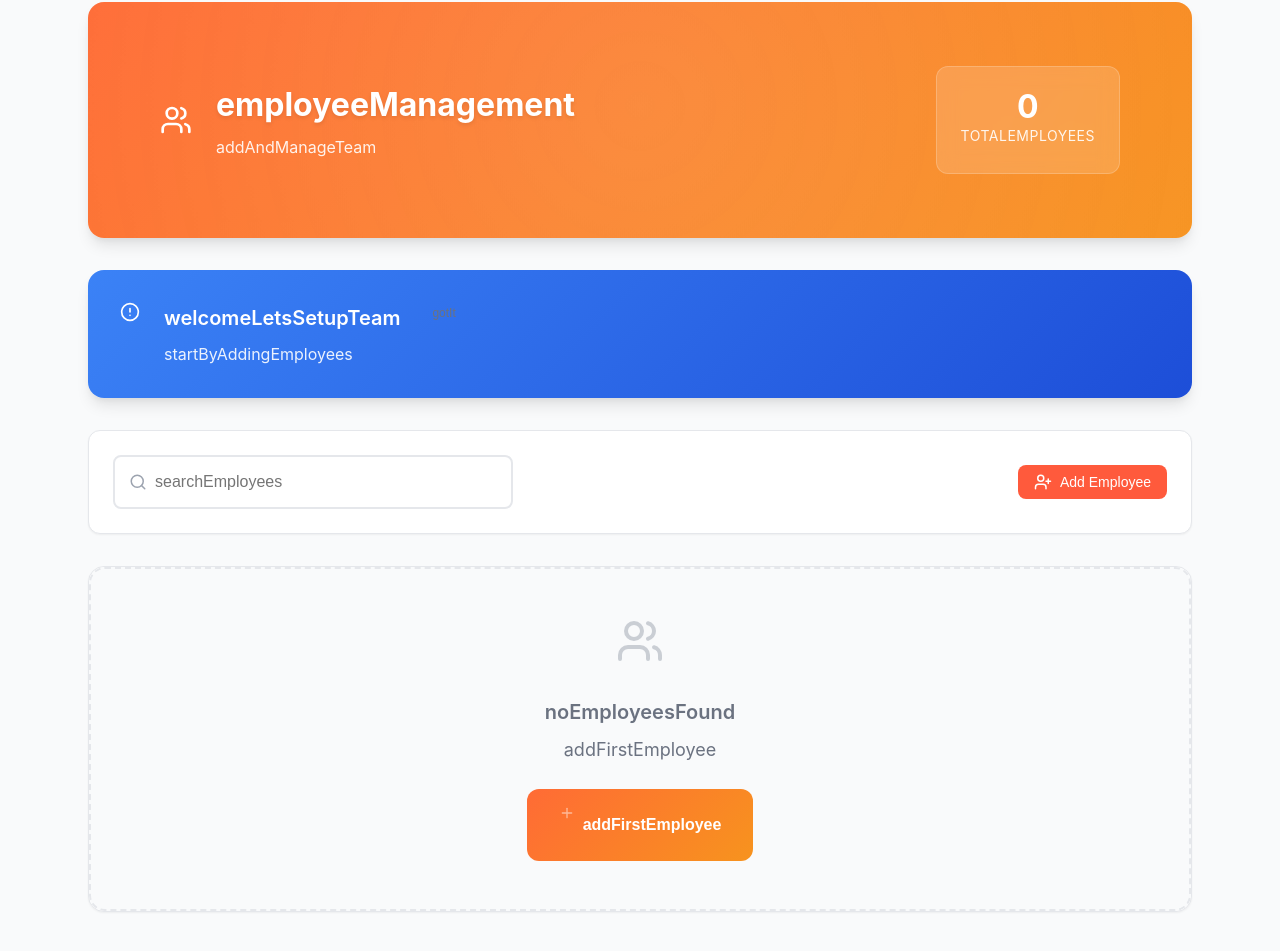
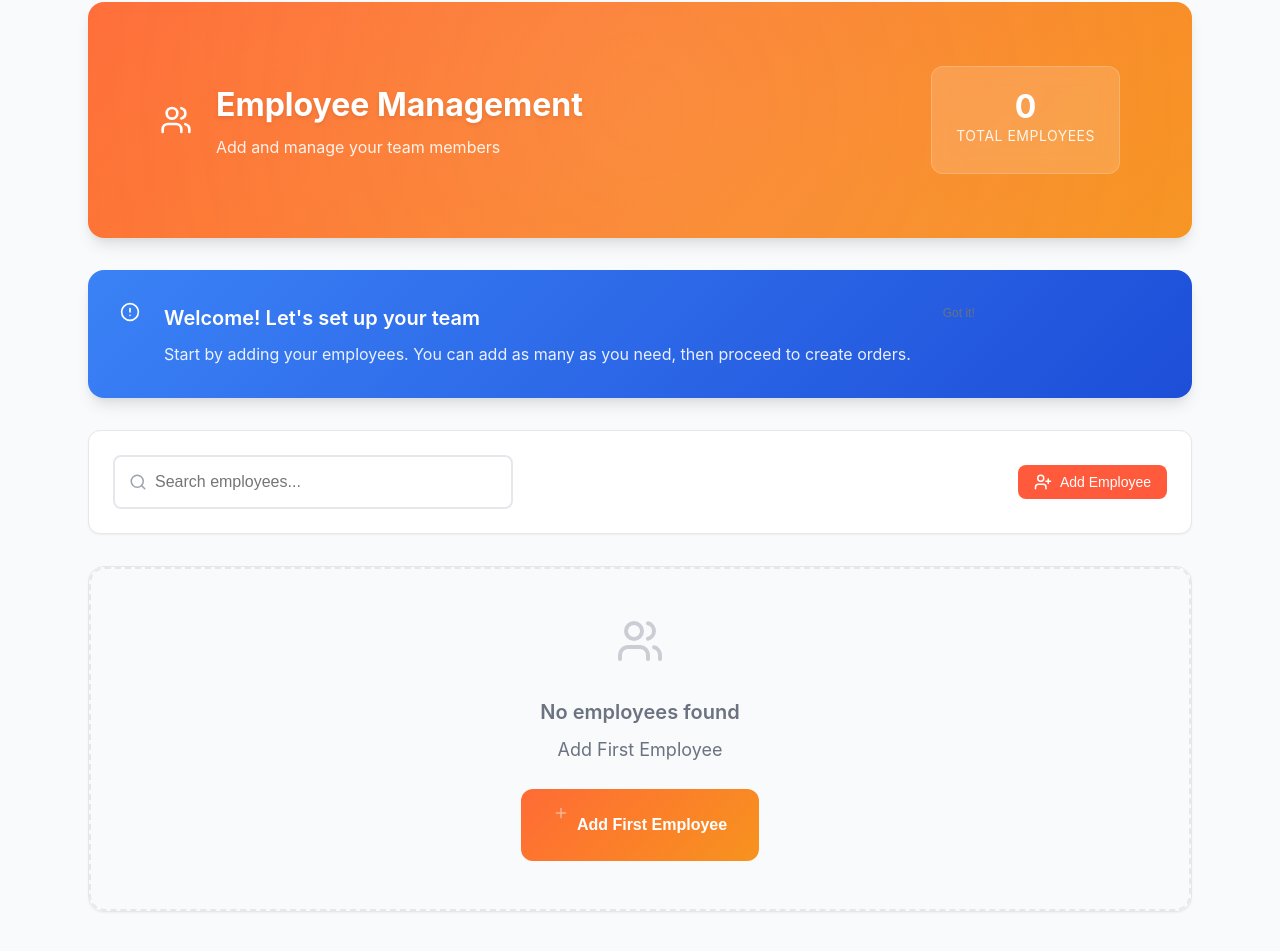
Before and after one commit to HomamAlyaghshi/employee-food-accounting, a React (Create React App) app: page / in a window 1280 px wide. Shown: the part 199-1150 px from the top of the page. Built offline with nearby package versions, Linux system fonts and the light colour scheme.

Commit message:
Fix EmployeeManager React object error by updating translation keys

```diff
--- a/src/components/EmployeeManager.jsx
+++ b/src/components/EmployeeManager.jsx
@@ -38,12 +38,12 @@ const EmployeeManager = ({ onEmployeesUpdated, onProceedToOrders }) => {
     const trimmedName = newEmployeeName.trim();
 
     if (!trimmedName) {
-      showNotification('error', t('pleaseEnterEmployeeName'));
+      showNotification('error', t('employees.pleaseEnterEmployeeName'));
       return;
     }
 
     if (employees.some(emp => emp.toLowerCase() === trimmedName.toLowerCase())) {
-      showNotification('error', t('employeeAlreadyExists'));
+      showNotification('error', t('employees.employeeAlreadyExists'));
       return;
     }
 
@@ -56,12 +56,12 @@ const EmployeeManager = ({ onEmployeesUpdated, onProceedToOrders }) => {
     setEmployees([...employees, newEmployee]);
     setNewEmployeeName("");
     setShowAddForm(false);
-    showNotification('success', t('employeeAddedSuccessfully').replace('{name}', trimmedName));
+    showNotification('success', t('employees.employeeAddedSuccessfully', { name: trimmedName }));
   };
 
   const removeEmployee = (id, name) => {
     setEmployees(employees.filter(emp => emp.id !== id));
-    showNotification('success', t('employeeRemoved').replace('{name}', name));
+    showNotification('success', t('employees.employeeRemovedSuccessfully', { name }));
   };
 
   const filteredEmployees = employees.filter(emp =>
@@ -70,7 +70,7 @@ const EmployeeManager = ({ onEmployeesUpdated, onProceedToOrders }) => {
 
   const handleProceed = () => {
     if (employees.length === 0) {
-      showNotification('error', t('pleaseAddAtLeastOneEmployee'));
+      showNotification('error', t('employees.pleaseAddAtLeastOneEmployee'));
       return;
     }
     onEmployeesUpdated(employees);
@@ -85,14 +85,14 @@ const EmployeeManager = ({ onEmployeesUpdated, onProceedToOrders }) => {
           <div className="header-title">
             <Users size={32} />
             <div>
-              <h1>{t('employeeManagement')}</h1>
-              <p>{t('addAndManageTeam')}</p>
+              <h1>{t('employees.employeeManagement')}</h1>
+              <p>{t('employees.addAndManageTeam')}</p>
             </div>
           </div>
           <div className="header-stats">
             <div className="stat-card">
               <span className="stat-number">{employees.length}</span>
-              <span className="stat-label">{t('totalEmployees')}</span>
+              <span className="stat-label">{t('employees.totalEmployees')}</span>
             </div>
           </div>
         </div>
@@ -104,14 +104,14 @@ const EmployeeManager = ({ onEmployeesUpdated, onProceedToOrders }) => {
           <div className="hint-content">
             <AlertCircle size={20} />
             <div>
-              <h3>{t('welcomeLetsSetupTeam')}</h3>
-              <p>{t('startByAddingEmployees')}</p>
+              <h3>{t('employees.welcomeLetsSetupTeam')}</h3>
+              <p>{t('employees.startByAddingEmployees')}</p>
             </div>
             <button
               className="btn btn-ghost btn-sm"
               onClick={() => setShowHint(false)}
             >
-              {t('gotIt')}
+              {t('employees.gotIt')}
             </button>
           </div>
         </div>
@@ -133,7 +133,7 @@ const EmployeeManager = ({ onEmployeesUpdated, onProceedToOrders }) => {
           <Search size={18} />
           <input
             type="text"
-            placeholder={t('searchEmployees')}
+            placeholder={t('employees.searchEmployees')}
             value={searchTerm}
             onChange={(e) => setSearchTerm(e.target.value)}
             className="search-input"
@@ -152,19 +152,19 @@ const EmployeeManager = ({ onEmployeesUpdated, onProceedToOrders }) => {
       {showAddForm && (
         <div className="add-employee-form">
           <div className="form-content">
-            <h3>{t('addNewEmployee')}</h3>
+            <h3>{t('employees.addNewEmployee')}</h3>
             <div className="input-group">
               <input
                 type="text"
                 value={newEmployeeName}
                 onChange={(e) => setNewEmployeeName(e.target.value)}
-                placeholder={t('enterEmployeeName')}
+                placeholder={t('employees.enterEmployeeName')}
                 className="form-control"
                 autoFocus
                 onKeyPress={(e) => e.key === 'Enter' && addEmployee()}
               />
               <div className="input-hint">
-                {t('pressEnterToAdd')}
+                {t('employees.pressEnterToAdd')}
               </div>
             </div>
             <div className="form-actions">
@@ -173,7 +173,7 @@ const EmployeeManager = ({ onEmployeesUpdated, onProceedToOrders }) => {
                 onClick={addEmployee}
               >
                 <Plus size={16} />
-                {t('addEmployee')}
+                {t('common.addEmployee')}
               </button>
               <button
                 className="btn btn-ghost"
@@ -182,7 +182,7 @@ const EmployeeManager = ({ onEmployeesUpdated, onProceedToOrders }) => {
                   setNewEmployeeName("");
                 }}
               >
-                {t('cancel')}
+                {t('common.cancel')}
               </button>
             </div>
           </div>
@@ -194,9 +194,9 @@ const EmployeeManager = ({ onEmployeesUpdated, onProceedToOrders }) => {
         {filteredEmployees.length === 0 ? (
           <div className="empty-state">
             <Users size={48} />
-            <h3>{t('noEmployeesFound')}</h3>
+            <h3>{t('employees.noEmployeesFound')}</h3>
             <p>
-              {searchTerm ? t('tryAdjustingSearch') : t('addFirstEmployee')}
+              {searchTerm ? t('employees.tryAdjustingSearch') : t('employees.addFirstEmployee')}
             </p>
             {!searchTerm && (
               <button
@@ -204,16 +204,16 @@ const EmployeeManager = ({ onEmployeesUpdated, onProceedToOrders }) => {
                 onClick={() => setShowAddForm(true)}
               >
                 <Plus size={16} />
-                {t('addFirstEmployee')}
+                {t('employees.addFirstEmployee')}
               </button>
             )}
           </div>
         ) : (
           <div className="employees-table">
             <div className="table-header">
-              <div className="header-cell">{t('employeeNameHeader')}</div>
-              <div className="header-cell">{t('addedDate')}</div>
-              <div className="header-cell">{t('actionsHeader')}</div>
+              <div className="header-cell">{t('employees.employeeNameHeader')}</div>
+              <div className="header-cell">{t('employees.addedDate')}</div>
+              <div className="header-cell">{t('employees.actionsHeader')}</div>
             </div>
             {filteredEmployees.map((employee) => (
               <div key={employee.id} className="table-row">
@@ -230,7 +230,7 @@ const EmployeeManager = ({ onEmployeesUpdated, onProceedToOrders }) => {
                     onClick={() => removeEmployee(employee.id, employee.name)}
                   >
                     <Trash2 size={14} />
-                    {t('remove')}
+                    {t('employees.remove')}
                   </button>
                 </div>
               </div>
@@ -244,14 +244,14 @@ const EmployeeManager = ({ onEmployeesUpdated, onProceedToOrders }) => {
         <div className="proceed-section">
           <div className="proceed-content">
             <div className="proceed-info">
-              <h3>{t('readyToCreateOrders')}</h3>
-              <p>{t('employeesInTeam').replace('{count}', employees.length).replace('{plural}', employees.length !== 1 ? 's' : '')}</p>
+              <h3>{t('employees.readyToCreateOrders')}</h3>
+              <p>{t('employees.employeesInTeam').replace('{count}', employees.length).replace('{plural}', employees.length !== 1 ? 's' : '')}</p>
             </div>
             <button
               className="btn btn-success btn-lg"
               onClick={handleProceed}
             >
-              {t('proceedToOrders')}
+              {t('employees.proceedToOrders')}
             </button>
           </div>
         </div>
```
